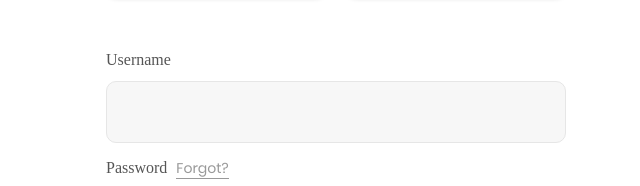
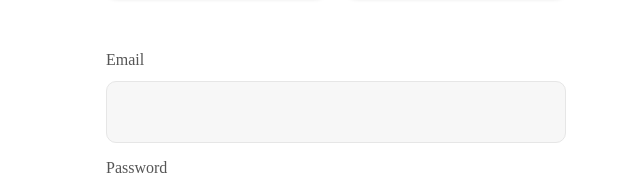
Before and after one commit to ereckart/cis350FinalProject, a website: page public/login.html in a window 1280 px wide. Shown: the part 297-483 px from the top of the page, 304-944 px from the left. Drawn offline with Linux system fonts and the light colour scheme; a web font is replaced by a local one.

Commit message:
email validation

```diff
--- a/public/login.html
+++ b/public/login.html
@@ -69,11 +69,11 @@
 
 					<div class="p-t-31 p-b-9">
 						<span class="txt1">
-							Username
+							Email
 						</span>
 					</div>
 					<div class="wrap-input100 validate-input" data-validate = "Username is required">
-						<input class="input100" type="text" name="username" >
+						<input class="input100" type="email" name="username" >
 						<span class="focus-input100"></span>
 					</div>
 
@@ -81,10 +81,6 @@
 						<span class="txt1">
 							Password
 						</span>
-
-						<a href="#" class="txt2 bo1 m-l-5">
-							Forgot?
-						</a>
 					</div>
 					<div class="wrap-input100 validate-input" data-validate = "Password is required">
 						<input class="input100" type="password" name="pass" >
```
